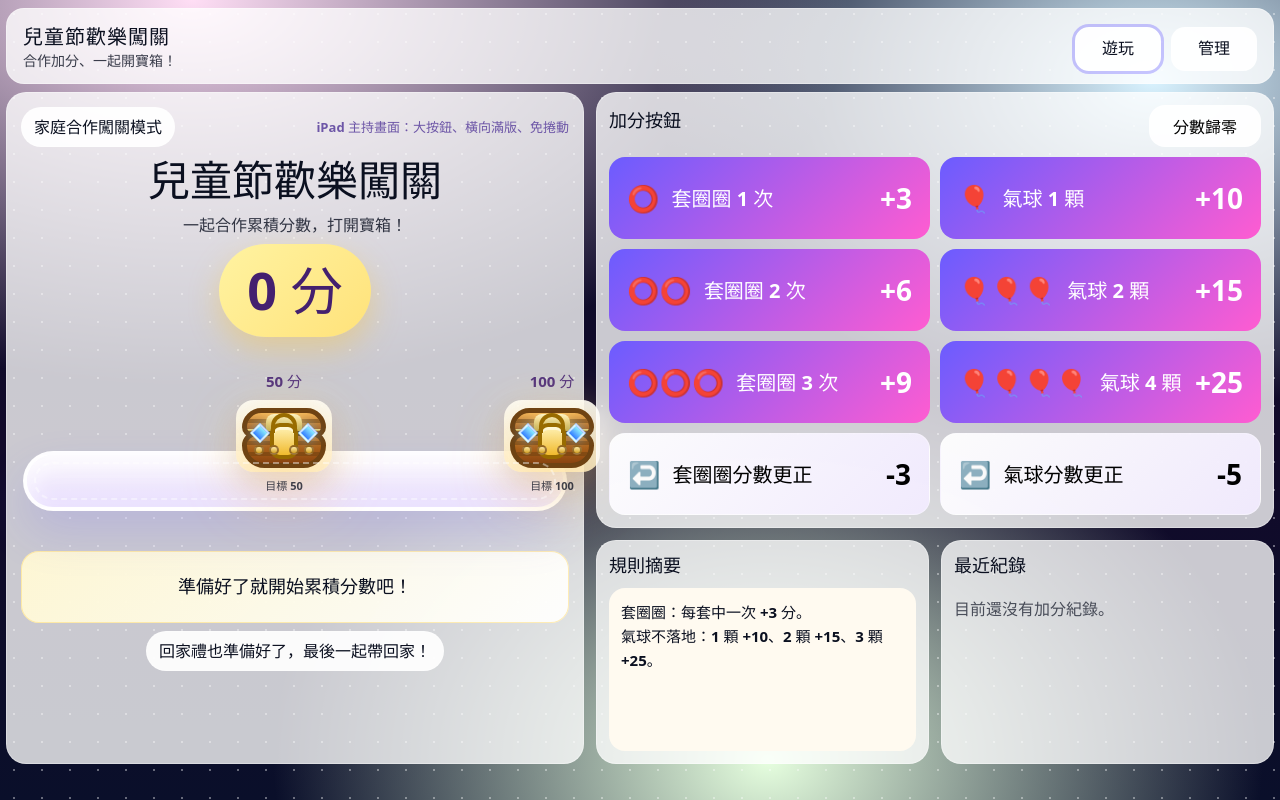
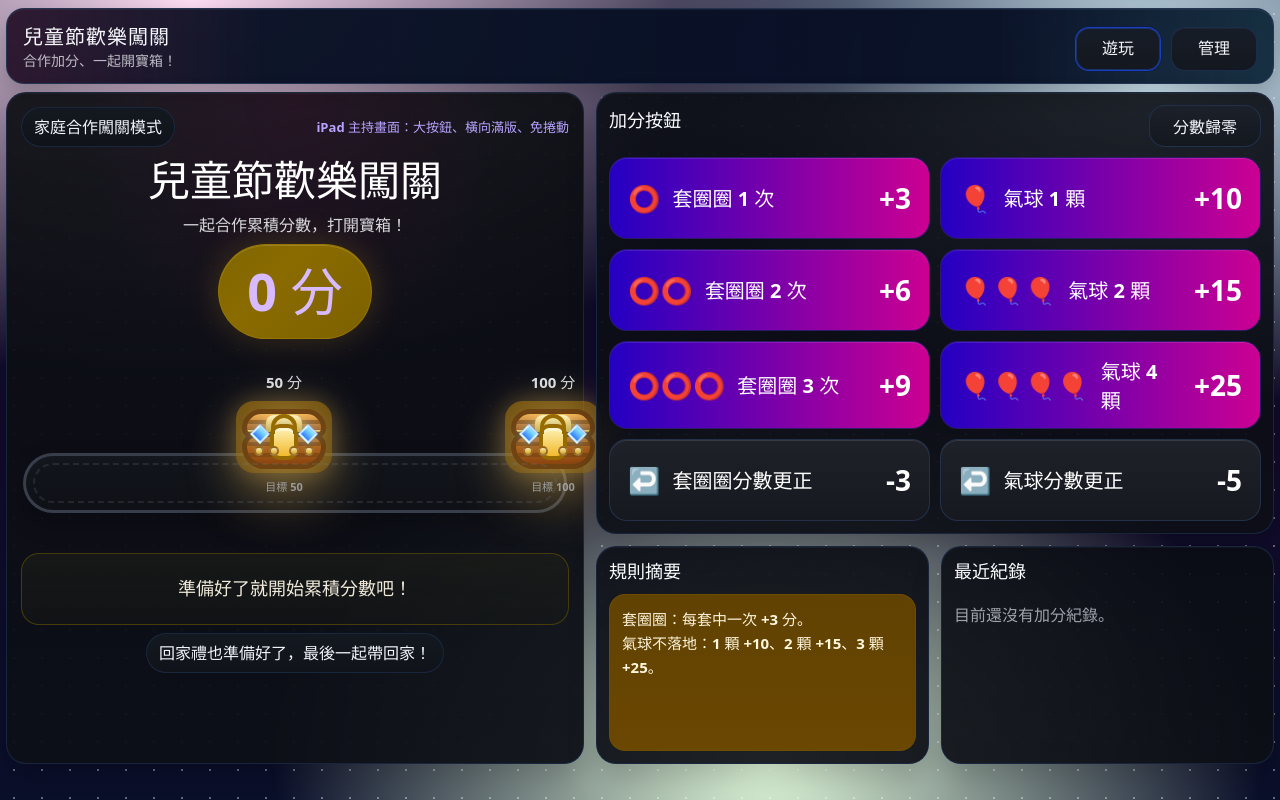
Before and after one commit to Tia2007/treasure-code-quest, a React (Vite) app: page /#/play in a window 1280 px wide. Built offline with nearby package versions, Linux system fonts and the light colour scheme.

Commit message:
Update App.css

```diff
--- a/src/App.css
+++ b/src/App.css
@@ -1,3 +1,4 @@
+
 .appShell {
   min-height: 100vh;
   display: flex;
@@ -12,58 +13,116 @@
   padding: 14px 16px 12px;
   margin: 8px auto 0;
   width: min(100vw - 12px, 1400px);
-  background: var(--card);
-  border: 1px solid var(--border);
+  background:
+    linear-gradient(90deg, rgba(122, 0, 84, 0.18) 0%, rgba(9, 17, 40, 0.78) 20%, rgba(9, 17, 40, 0.88) 78%, rgba(0, 110, 170, 0.18) 100%),
+    rgba(13, 17, 26, 0.9);
+  border: 1px solid rgba(36, 54, 84, 0.92);
   border-radius: 18px;
-  backdrop-filter: blur(8px);
+  backdrop-filter: blur(10px);
+  box-shadow:
+    inset 0 1px 0 rgba(255, 255, 255, 0.05),
+    0 10px 24px rgba(0, 0, 0, 0.24);
 }
 
-.brandTitle { font-size: 20px; letter-spacing: 1px; }
-.brandSubtitle { font-size: 14px; opacity: 0.8; }
+.brandTitle { font-size: 20px; letter-spacing: 1px; color: #f6f8fb; }
+.brandSubtitle { font-size: 14px; opacity: 0.85; color: #d7d6dd; }
 .nav { display: flex; gap: 10px; }
+
 .navLink {
-  display: inline-flex; align-items: center; justify-content: center;
-  min-width: 86px; height: 44px; padding: 0 14px;
-  border-radius: 14px; border: 1px solid var(--border); background: var(--card-strong);
+  display: inline-flex;
+  align-items: center;
+  justify-content: center;
+  min-width: 86px;
+  height: 44px;
+  padding: 0 14px;
+  border-radius: 14px;
+  border: 1px solid rgba(28, 46, 78, 0.95);
+  background:
+    linear-gradient(180deg, rgba(23, 29, 39, 0.98) 0%, rgba(20, 24, 31, 0.98) 100%);
+  color: #f5f6fb;
+  box-shadow: inset 0 1px 0 rgba(255, 255, 255, 0.04);
 }
-.navLinkActive { outline: 3px solid rgba(107, 92, 255, 0.35); }
+
+.navLinkActive {
+  border-color: rgba(27, 66, 211, 0.9);
+  box-shadow:
+    inset 0 0 0 1px rgba(44, 101, 255, 0.3),
+    0 0 0 1px rgba(9, 28, 73, 0.55);
+}
+
 .main {
   width: min(100vw - 12px, 1400px);
   margin: 8px auto 12px;
 }
 
 .panel {
-  background: var(--card);
-  border: 1px solid var(--border);
+  background:
+    linear-gradient(180deg, rgba(10, 13, 20, 0.9) 0%, rgba(13, 15, 22, 0.92) 100%);
+  border: 1px solid rgba(25, 39, 63, 0.96);
   border-radius: 20px;
   padding: 14px;
-  backdrop-filter: blur(8px);
+  backdrop-filter: blur(10px);
+  box-shadow:
+    inset 0 1px 0 rgba(255, 255, 255, 0.035),
+    0 14px 30px rgba(0, 0, 0, 0.2);
 }
+
 .panelCompact { padding: 12px; }
-.panelTitle { margin: 0 0 10px; font-size: 18px; }
+.panelTitle { margin: 0 0 10px; font-size: 18px; color: #fbfdff; }
 .panelHeaderCompact { display: flex; justify-content: space-between; align-items: center; gap: 12px; margin-bottom: 10px; }
 .row { display: flex; flex-wrap: wrap; gap: 10px; align-items: center; }
-.fieldLabel { font-size: 14px; opacity: 0.85; }
+.fieldLabel { font-size: 14px; opacity: 0.85; color: #d9dae0; }
+
 .input, .textarea {
-  border-radius: 14px; border: 1px solid var(--border-strong);
-  background: rgba(255,255,255,0.92); width: 100%;
+  border-radius: 14px;
+  border: 1px solid rgba(34, 49, 77, 0.95);
+  background: rgba(19, 23, 31, 0.96);
+  color: #f3f4f7;
+  width: 100%;
 }
 .input { height: 44px; padding: 0 12px; font-size: 18px; }
 .textarea { min-height: 96px; padding: 10px 12px; font-size: 16px; }
+
 .btn {
-  height: 48px; border-radius: 16px; border: 1px solid var(--border);
-  background: var(--card-strong); padding: 0 16px; font-size: 18px;
+  height: 48px;
+  border-radius: 16px;
+  border: 1px solid rgba(34, 49, 77, 0.95);
+  background: linear-gradient(180deg, rgba(28, 33, 43, 0.98), rgba(20, 24, 31, 0.98));
+  color: #f5f7fb;
+  padding: 0 16px;
+  font-size: 18px;
 }
-.btnPrimary { background: linear-gradient(135deg, var(--accent) 0%, var(--accent2) 100%); color: white; border: none; }
-.btnDanger { background: linear-gradient(135deg, var(--bad) 0%, var(--accent2) 100%); color: white; border: none; }
-.btnGood { background: linear-gradient(135deg, #1fcf6a 0%, #25b8ff 100%); color: white; border: none; }
+
+.btnPrimary {
+  background: linear-gradient(135deg, #1f00d9 0%, #cc0088 100%);
+  color: white;
+  border: none;
+  box-shadow: inset 0 1px 0 rgba(255, 255, 255, 0.12);
+}
+
+.btnDanger {
+  background: linear-gradient(135deg, #2147ff 0%, #1c1f27 0%, #181b22 12%, #15181f 100%);
+  color: white;
+  border: 1px solid rgba(45, 64, 96, 0.95);
+}
+
+.btnGood {
+  background: linear-gradient(135deg, #1f00d9 0%, #cc0088 100%);
+  color: white;
+  border: none;
+}
+
 .btn:disabled { opacity: 0.45; }
 .btnResetInline { min-width: 112px; height: 42px; font-size: 16px; }
+
 .pill {
   display: inline-flex; align-items: center; justify-content: center;
   min-height: 40px; padding: 8px 12px; border-radius: 999px;
-  border: 1px solid var(--border); background: var(--card-strong);
+  border: 1px solid rgba(26, 41, 64, 0.95);
+  background: linear-gradient(180deg, rgba(20, 25, 33, 0.98), rgba(16, 19, 26, 0.98));
+  color: #f2f5fb;
 }
+
 .pillGoodbye { margin-top: 8px; }
 .grid2 { display: grid; grid-template-columns: 1fr; gap: 10px; }
 .adminTopRow { grid-column: 1 / -1; display: flex; justify-content: flex-end; }
@@ -72,13 +131,11 @@
 .playLayout { display: grid; grid-template-columns: 1fr; gap: 12px; }
 .playLayoutWide { align-items: stretch; }
 
-/* 基本桌機 / 大螢幕 */
 .playLayoutHost {
   grid-template-columns: minmax(420px, 46%) minmax(520px, 54%);
   min-height: calc(100vh - 128px);
 }
 
-/* ⭐ iPad 橫式強制左右排 */
 @media screen and (min-width: 768px) and (orientation: landscape) {
   .playLayoutHost {
     grid-template-columns: minmax(420px, 46%) minmax(520px, 54%) !important;
@@ -88,82 +145,169 @@
 .rightStageColumn { display: grid; grid-template-rows: auto 1fr; gap: 12px; min-height: 0; }
 .hostBottomGrid { display: grid; grid-template-columns: 1fr 1fr; gap: 12px; min-height: 0; }
 .hostMiniPanel { min-height: 0; display: flex; flex-direction: column; }
-.energyPanel { display: grid; justify-items: center; align-content: start; text-align: center; }
+
+.energyPanel {
+  display: grid;
+  justify-items: center;
+  align-content: start;
+  text-align: center;
+  background:
+    radial-gradient(90% 110% at 50% 0%, rgba(154, 0, 92, 0.1) 0%, transparent 40%),
+    linear-gradient(180deg, rgba(12, 13, 18, 0.92) 0%, rgba(13, 16, 23, 0.94) 100%);
+}
+
 .energyPanelHost { grid-template-rows: auto auto auto auto auto auto; }
 .energyPanelHeader { width: 100%; display: flex; justify-content: space-between; align-items: center; gap: 10px; flex-wrap: wrap; }
-.hostHint { font-size: 13px; font-weight: 700; color: #6d56a7; }
-.hostTitle { margin: 4px 0 0; font-size: clamp(28px, 4vw, 42px); }
-.hostSubtitle { opacity: 0.82; margin: 4px 0 0; font-size: 16px; }
+.hostHint { font-size: 13px; font-weight: 700; color: #b7a3ff; }
+.hostTitle { margin: 4px 0 0; font-size: clamp(28px, 4vw, 42px); color: #ffffff; }
+.hostSubtitle { opacity: 0.88; margin: 4px 0 0; font-size: 16px; color: #f3f4f7; }
+
 .scoreBadge {
-  margin: 8px 0 10px; padding: 10px 28px; border-radius: 999px;
-  font-size: clamp(32px, 4.8vw, 52px); font-weight: 900; color: #44206f;
-  background: linear-gradient(135deg, #fff3a1 0%, #ffe27a 100%);
-  box-shadow: 0 12px 30px rgba(255,194,33,0.35);
+  margin: 8px 0 10px;
+  padding: 10px 28px;
+  border-radius: 999px;
+  font-size: clamp(32px, 4.8vw, 52px);
+  font-weight: 900;
+  color: #d7baff;
+  background: linear-gradient(135deg, #7f6500 0%, #8a6b00 36%, #7c6100 100%);
+  border: 1px solid rgba(150, 118, 0, 0.95);
+  box-shadow:
+    inset 0 1px 0 rgba(255, 244, 173, 0.18),
+    0 0 34px rgba(255, 196, 31, 0.18);
 }
+
 .energyWrap { display: flex; justify-content: center; width: 100%; margin-top: 4px; }
 .energyWrapHorizontal { padding: 8px 2px 30px; }
 .energyWrapHost { padding-bottom: 32px; }
 .energyBarSceneHorizontal { position: relative; width: min(100%, 520px); padding-top: 92px; }
 .energyBarSceneHost { width: min(100%, 740px); }
+
 .energyBarTrackHorizontal {
-  position: relative; height: 54px; width: 100%; border-radius: 999px;
-  border: 4px solid rgba(255,255,255,0.92);
-  background: linear-gradient(180deg, rgba(250,245,255,0.95) 0%, rgba(233,223,255,0.98) 100%);
+  position: relative;
+  height: 54px;
+  width: 100%;
+  border-radius: 999px;
+  border: 3px solid rgba(60, 67, 80, 0.9);
+  background: linear-gradient(180deg, rgba(18, 21, 28, 0.98) 0%, rgba(15, 17, 23, 0.98) 100%);
   overflow: visible;
-  box-shadow: inset 0 12px 24px rgba(255,255,255,0.75), 0 22px 45px rgba(107,92,255,0.18);
+  box-shadow:
+    inset 0 10px 20px rgba(255, 255, 255, 0.015),
+    0 10px 24px rgba(0, 0, 0, 0.22);
 }
 .energyBarTrackHost { height: 60px; }
+
 .energyBarTrackHorizontal::after {
-  content: ''; position: absolute; inset: 7px; border-radius: 999px;
-  border: 2px dashed rgba(255,255,255,0.42); pointer-events: none;
+  content: '';
+  position: absolute;
+  inset: 7px;
+  border-radius: 999px;
+  border: 2px dashed rgba(120, 126, 138, 0.2);
+  pointer-events: none;
 }
+
 .energyBarFillHorizontal {
-  position: absolute; left: 0; top: 0; bottom: 0; border-radius: 999px;
-  background: linear-gradient(90deg, rgba(255,237,125,0.95) 0%, rgba(255,172,65,0.96) 48%, rgba(255,106,129,0.98) 100%),
-              repeating-linear-gradient(45deg, rgba(255,255,255,0.16) 0, rgba(255,255,255,0.16) 14px, rgba(255,255,255,0) 14px, rgba(255,255,255,0) 28px);
-  box-shadow: inset -16px 0 20px rgba(255,132,64,0.22), 0 0 34px rgba(255,180,76,0.45);
+  position: absolute;
+  left: 0;
+  top: 0;
+  bottom: 0;
+  border-radius: 999px;
+  background:
+    linear-gradient(90deg, rgba(255, 208, 59, 0.92) 0%, rgba(255, 144, 45, 0.95) 50%, rgba(255, 83, 108, 0.95) 100%);
+  box-shadow:
+    inset -16px 0 20px rgba(255, 132, 64, 0.18),
+    0 0 18px rgba(255, 167, 55, 0.22);
   transition: width 500ms ease;
 }
-.energyBarFillHost { box-shadow: inset -18px 0 24px rgba(255,132,64,0.24), 0 0 42px rgba(255,180,76,0.55); }
+.energyBarFillHost { box-shadow: inset -18px 0 24px rgba(255,132,64,0.24), 0 0 24px rgba(255,180,76,0.28); }
+
 .energyMarkerHorizontal {
-  position: absolute; top: -78px; width: 118px; display: grid; gap: 6px; justify-items: center;
+  position: absolute;
+  top: -78px;
+  width: 118px;
+  display: grid;
+  gap: 6px;
+  justify-items: center;
 }
 .energyMarkerHost { top: -84px; }
-.markerLabel { font-size: 15px; font-weight: 900; color: #51307c; }
+
+.markerLabel { font-size: 15px; font-weight: 900; color: #d8dbe4; }
 .markerLabelTop { margin-bottom: 2px; }
-.markerHint { font-size: 11px; opacity: 0.76; font-weight: 700; }
+.markerHint { font-size: 11px; opacity: 0.76; font-weight: 700; color: #b5b8c1; }
+
 .markerChest {
-  display: inline-flex; align-items: center; justify-content: center;
-  min-width: 94px; min-height: 72px; padding: 4px; border-radius: 18px;
-  background: rgba(255,255,255,0.5); box-shadow: 0 10px 24px rgba(83,56,131,0.12);
+  display: inline-flex;
+  align-items: center;
+  justify-content: center;
+  min-width: 94px;
+  min-height: 72px;
+  padding: 4px;
+  border-radius: 18px;
+  background: rgba(117, 77, 0, 0.3);
+  box-shadow: 0 0 22px rgba(255, 180, 51, 0.18);
 }
-.markerChestFancy { background: linear-gradient(180deg, rgba(255,255,255,0.92), rgba(255,243,213,0.88)); }
+.markerChestFancy { background: linear-gradient(180deg, rgba(162, 108, 0, 0.62), rgba(126, 84, 0, 0.58)); }
 .markerChestHost { min-width: 96px; min-height: 72px; }
-.markerChestOpen { background: linear-gradient(135deg, rgba(255,244,175,0.96), rgba(255,255,255,0.95)); box-shadow: 0 12px 28px rgba(255,212,91,0.28); }
+.markerChestOpen { background: linear-gradient(135deg, rgba(157, 111, 0, 0.78), rgba(186, 136, 0, 0.72)); box-shadow: 0 0 24px rgba(255,212,91,0.24); }
+
 .messageCard {
-  width: 100%; margin-top: 8px; padding: 14px 16px; border-radius: 18px;
-  background: linear-gradient(135deg, rgba(255,248,212,0.96), rgba(255,255,255,0.95));
-  box-shadow: inset 0 0 0 1px rgba(255,222,125,0.55); font-weight: 800;
+  width: 100%;
+  margin-top: 8px;
+  padding: 14px 16px;
+  border-radius: 18px;
+  background: linear-gradient(180deg, rgba(33, 33, 24, 0.54), rgba(22, 24, 22, 0.48));
+  border: 1px solid rgba(110, 91, 0, 0.55);
+  color: #efe9da;
+  font-weight: 800;
 }
 .messageCardHost { font-size: 18px; min-height: 72px; display: flex; align-items: center; justify-content: center; }
+
 .actionGrid { display: grid; gap: 10px; }
 .actionGridHost { grid-template-columns: 1fr 1fr; }
+
 .actionButton {
-  width: 100%; min-height: 74px; height: auto; padding: 14px 18px; display: grid;
-  grid-template-columns: auto 1fr auto; gap: 12px; align-items: center; text-align: left; font-weight: 800;
+  width: 100%;
+  min-height: 74px;
+  height: auto;
+  padding: 14px 18px;
+  display: grid;
+  grid-template-columns: auto 1fr auto;
+  gap: 12px;
+  align-items: center;
+  text-align: left;
+  font-weight: 800;
+  border-radius: 18px;
+  border: 1px solid rgba(42, 28, 100, 0.95);
+  background: linear-gradient(90deg, #2400c3 0%, #cc0092 100%);
+  color: #ffffff;
+  box-shadow: inset 0 1px 0 rgba(255,255,255,0.1);
 }
 .actionButtonHost { min-height: 82px; font-size: 20px; }
-.actionButtonSecondary { background: linear-gradient(135deg, rgba(255,255,255,0.95), rgba(242,235,255,0.95)); }
+
+.actionButtonSecondary {
+  background: linear-gradient(180deg, rgba(31, 34, 42, 0.98), rgba(22, 25, 31, 0.98));
+  border: 1px solid rgba(36, 49, 73, 0.96);
+  color: #ffffff;
+}
+
 .actionEmoji { font-size: 26px; }
 .actionPoints { font-size: 28px; font-weight: 900; }
+
 .notesBox {
-  margin: 0; white-space: pre-wrap; font-family: inherit; line-height: 1.6;
-  background: #fffaf0; padding: 12px; border-radius: 16px;
+  margin: 0;
+  white-space: pre-wrap;
+  font-family: inherit;
+  line-height: 1.6;
+  background: linear-gradient(180deg, rgba(102, 69, 0, 0.94), rgba(112, 75, 0, 0.94));
+  color: #fff6dd;
+  padding: 12px;
+  border-radius: 16px;
+  border: 1px solid rgba(110, 78, 0, 0.95);
 }
 .notesBoxCompact { font-size: 15px; flex: 1; overflow: auto; }
+
 .historyCompactList { display: grid; gap: 8px; overflow: auto; min-height: 0; }
 .historyPill { justify-content: flex-start; font-weight: 700; line-height: 1.35; }
-.historyEmpty { opacity: 0.7; padding: 10px 0; }
+.historyEmpty { opacity: 0.72; padding: 10px 0; color: #d4d8e2; }
 
 .treasureChest {
   position: relative; width: 150px; height: 118px;
@@ -369,7 +513,6 @@
   .grid2 { grid-template-columns: 1fr 1fr; }
 }
 
-/* 手機 / 小螢幕 */
 @media (max-width: 820px) {
   .playLayoutHost { grid-template-columns: 1fr; min-height: auto; }
   .hostBottomGrid { grid-template-columns: 1fr; }
```
